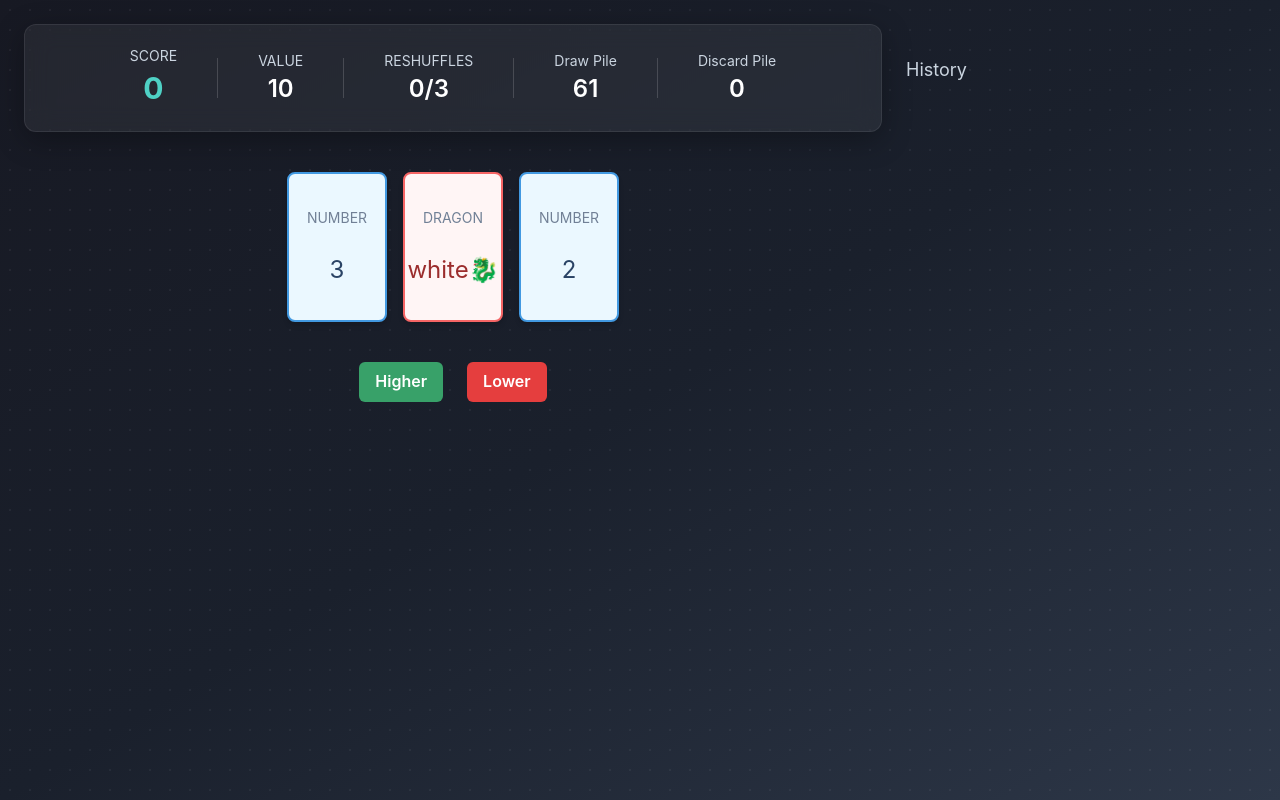
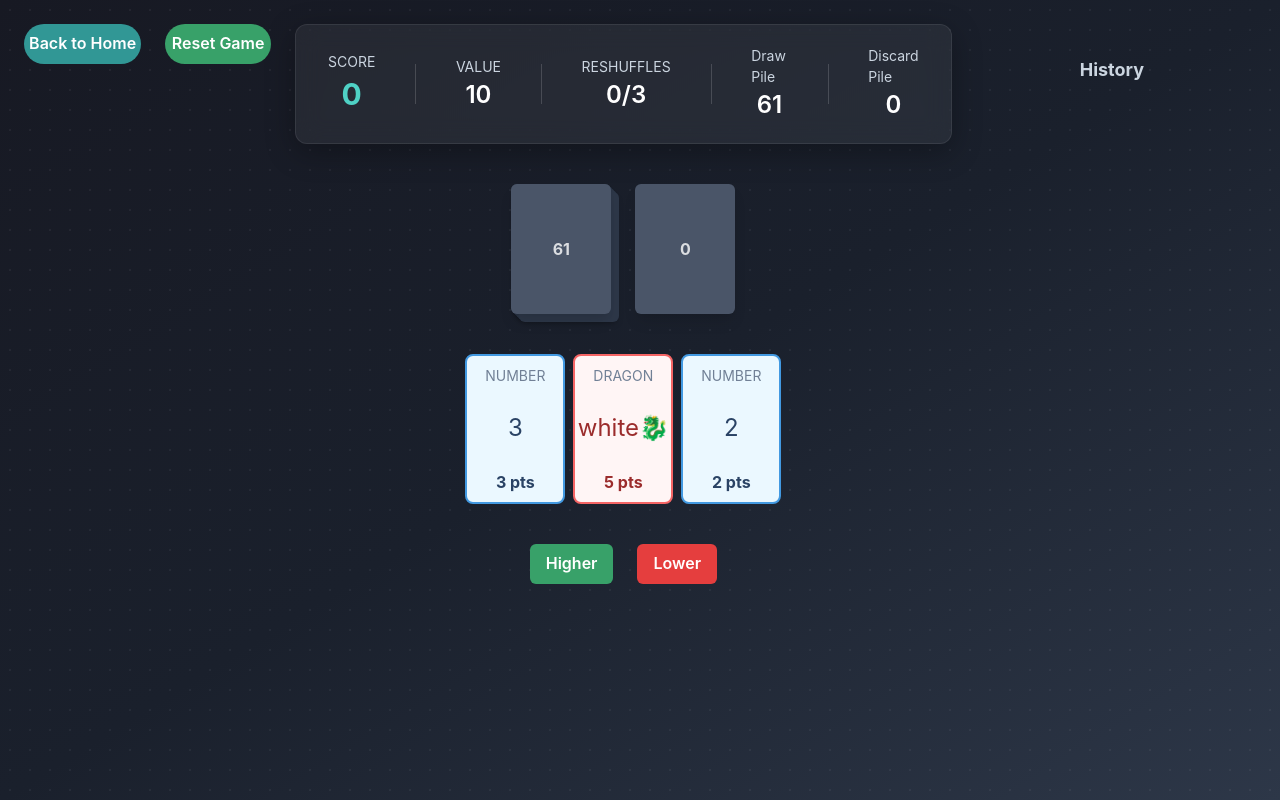
Before and after one commit to AsimAliMurtaza/hand-betting-game, a Next.js app: page /game in a window 1280 px wide. Built offline with nearby package versions, Linux system fonts and the light colour scheme.

Commit message:
ui(animations): added subtle animations in gameboard, added navigation and reset button

```diff
--- a/src/app/page.tsx
+++ b/src/app/page.tsx
@@ -31,10 +31,11 @@ export default function Home() {
         </Heading>
 
         <Button
-          colorScheme="teal"
+          colorScheme="green"
           px={10}
           py={6}
           fontSize="lg"
+          borderRadius="full"
           onClick={() => router.push("/game")}
           _hover={{ transform: "scale(1.05)", boxShadow: "lg" }}
           transition="all 0.2s ease"
--- /dev/null
+++ b/src/components/DeckStack.tsx
@@ -0,0 +1,46 @@
+import { Box, Text } from "@chakra-ui/react";
+import { motion } from "framer-motion";
+
+const MotionBox = motion(Box);
+
+export default function DeckStack({ count }: { count: number }) {
+  const layers = Math.min(5, Math.floor(count / 5));
+
+  return (
+    <Box position="relative" w="100px" h="130px">
+      {[...Array(layers)].map((_, i) => (
+        <Box
+          key={i}
+          position="absolute"
+          top={`${i * 2}px`}
+          left={`${i * 2}px`}
+          w="100px"
+          h="130px"
+          bg="gray.700"
+          borderRadius="md"
+          boxShadow="md"
+        />
+      ))}
+
+      <MotionBox
+        position="absolute"
+        w="100px"
+        h="130px"
+        bg="gray.600"
+        borderRadius="md"
+        boxShadow="lg"
+        display="flex"
+        alignItems="center"
+        justifyContent="center"
+        initial={{ scale: 1 }}
+        animate={{ scale: [1, 1.05, 1] }}
+        transition={{ duration: 0.3 }}
+        key={count}
+      >
+        <Text color="whiteAlpha.800" fontWeight="bold">
+          {count}
+        </Text>
+      </MotionBox>
+    </Box>
+  );
+}
--- /dev/null
+++ b/src/components/DiscardStack.tsx
@@ -0,0 +1,5 @@
+import DeckStack from "./DeckStack";
+
+export default function DiscardStack({ count }: { count: number }) {
+  return <DeckStack count={count} />;
+}
--- a/src/components/GameBoard.tsx
+++ b/src/components/GameBoard.tsx
@@ -1,11 +1,17 @@
-import { Box, VStack, HStack } from "@chakra-ui/react";
+import { Box, VStack, HStack, Text, Button } from "@chakra-ui/react";
 import HandView from "./HandView";
 import Controls from "./Controls";
 import ScorePanel from "./ScorePanel";
 import HistoryView from "./HistoryView";
 import { useGameStore } from "@/stores/store";
+import DeckStack from "@/components/DeckStack";
+import DiscardStack from "@/components/DiscardStack";
+import { useRouter } from "next/navigation";
+
 export default function GameBoard() {
-  const { currentHand, history } = useGameStore();
+  const { currentHand, history, drawPile, discardPile, startGame } =
+    useGameStore();
+  const router = useRouter();
 
   return (
     <Box
@@ -17,10 +23,21 @@ export default function GameBoard() {
       gap={6}
       alignItems="flex-start"
     >
+      <Button onClick={() => router.push("/")} borderRadius="full" variant="solid" colorScheme="teal">
+        Back to Home
+      </Button>
+      <Button onClick={() => startGame()} borderRadius="full" variant="solid" colorScheme="green">
+        Reset Game
+      </Button>
+
       <Box flex="1">
         <VStack spacing={6} align="stretch">
           <ScorePanel />
 
+          <HStack spacing={6} justify="center" mt={4} mb={4}>
+            <DeckStack count={drawPile.length} />
+            <DiscardStack count={discardPile.length} />
+          </HStack>
           <HStack justify="center">
             <HandView hand={currentHand} />
           </HStack>
--- a/src/components/GameOverModal.tsx
+++ b/src/components/GameOverModal.tsx
@@ -11,7 +11,7 @@ import { useGameStore } from "@/stores/store";
 import { useRouter } from "next/navigation";
 
 export default function GameOverModal() {
-  const { isGameOver, score, startGame } = useGameStore();
+  const { isGameOver, score, startGame, gameOverReason } = useGameStore();
   const router = useRouter();
 
   return (
@@ -27,7 +27,12 @@ export default function GameOverModal() {
         <ModalHeader>Game Over</ModalHeader>
 
         <ModalBody display="flex" flexDirection="column" alignItems="center">
-          <Text>Final Score: {score}</Text>
+          <Text fontSize="lg" mb={4}>
+            Reason: {gameOverReason}
+          </Text>
+          <Text fontSize="xl" mb={4}>
+            Your final score is {score}!
+          </Text>
 
           <Button mt={4} onClick={startGame}>
             Play Again
--- a/src/components/HandView.tsx
+++ b/src/components/HandView.tsx
@@ -1,15 +1,26 @@
 import { HStack } from "@chakra-ui/react";
 import TileCard from "./TileCard";
 import { Tile } from "@/types/types";
+import { AnimatePresence, motion } from "framer-motion";
+import { useGameStore } from "@/stores/store";
 
 export default function HandView({ hand }: { hand: Tile[] }) {
+  const { tileValues } = useGameStore();
   return (
-    <HStack mt={4} justify="center" spacing={4} wrap="wrap" >
-      {hand.map((tile) => (
-        <>
-        <TileCard key={tile.id} tile={tile} />
-        </>
-      ))}
-    </HStack>
+    <AnimatePresence mode="wait">
+      <HStack>
+        {hand.map((tile) => (
+          <motion.div
+            key={tile.id}
+            initial={{ opacity: 0, y: 30 }}
+            animate={{ opacity: 1, y: 0 }}
+            exit={{ opacity: 0, y: -30 }}
+            transition={{ duration: 0.25 }}
+          >
+            <TileCard key={tile.id} tile={tile} tileValues={tileValues} />
+          </motion.div>
+        ))}
+      </HStack>
+    </AnimatePresence>
   );
 }
--- a/src/components/HistoryView.tsx
+++ b/src/components/HistoryView.tsx
@@ -1,20 +1,18 @@
 import { Box, Text, VStack, HStack } from "@chakra-ui/react";
 import TileCard from "./TileCard";
 import { Tile } from "@/types/types";
+import { useGameStore } from "@/stores/store";
 
 type HistoryItem = {
   hand: Tile[];
   value: number;
 };
 
-export default function HistoryView({
-  history,
-}: {
-  history: HistoryItem[];
-}) {
+export default function HistoryView({ history }: { history: HistoryItem[] }) {
+  const { tileValues } = useGameStore();
   return (
     <Box mt={8} w="100%">
-      <Text fontSize="lg" mb={3} color="gray.300">
+      <Text fontSize="lg" mb={3} color="gray.300" fontWeight="bold" textAlign="center">
         History
       </Text>
 
@@ -40,14 +38,12 @@ export default function HistoryView({
                 #{history.length - index}
               </Text>
 
-              <Text fontWeight="semibold">
-                {item.value}
-              </Text>
+              <Text fontWeight="semibold">{item.value}</Text>
             </HStack>
 
             <HStack spacing={2} flexWrap="wrap">
               {item.hand.map((tile) => (
-                <TileCard key={tile.id} tile={tile} />
+                <TileCard key={tile.id} tile={tile} tileValues={tileValues} />
               ))}
             </HStack>
           </Box>
--- a/src/components/TileCard.tsx
+++ b/src/components/TileCard.tsx
@@ -1,7 +1,10 @@
 import { Box, Text, VStack } from "@chakra-ui/react";
 import { Tile } from "@/types/types";
+import { motion } from "framer-motion";
 
-export default function TileCard({ tile }: { tile: Tile }) {
+const MotionBox = motion(Box);
+
+export default function TileCard({ tile, tileValues }: { tile: Tile; tileValues: Record<string, number> }) {
   const getStyles = () => {
     if (tile.type === "number") {
       return {
@@ -29,7 +32,7 @@ export default function TileCard({ tile }: { tile: Tile }) {
   const styles = getStyles();
 
   return (
-    <Box
+    <MotionBox
       w="100px"
       h="150px"
       borderWidth="2px"
@@ -39,13 +42,9 @@ export default function TileCard({ tile }: { tile: Tile }) {
       display="flex"
       alignItems="center"
       justifyContent="center"
-      boxShadow="md"
-      transition="all 0.2s ease"
-
-      _hover={{
-        transform: "translateY(-4px) scale(1.05)",
-        boxShadow: "lg",
-      }}
+      animate={{ opacity: 1, y: 0, scale: 1 }}
+      transition={{ duration: 0.3 }}
+      whileHover={{ scale: 1.08, y: -5 }}
     >
       <VStack spacing={6} textAlign="center">
         <Text fontSize="sm" color="gray.500">
@@ -55,8 +54,12 @@ export default function TileCard({ tile }: { tile: Tile }) {
         <Text fontSize="2xl" color={styles.color}>
           {formatLabel(tile.label)}
         </Text>
+
+        <Text fontSize="md" color={styles.color} fontWeight="bold">
+          {tileValues[tile.label] !== undefined ? `${tileValues[tile.label]} pts` : `${tile.label} pts`}
+        </Text>
       </VStack>
-    </Box>
+    </MotionBox>
   );
 }
 
--- a/src/stores/store.ts
+++ b/src/stores/store.ts
@@ -33,6 +33,8 @@ export const useGameStore = create<GameState>((set, get) => ({
     const remaining = deck.slice(HAND_SIZE);
 
     const initialHandValue = calculateHandValue(firstHand, INITIAL_TILE_VALUES);
+
+    console.log("Starting game with hand:", firstHand, "Value:", initialHandValue);
 
     set({
       drawPile: remaining,
@@ -92,6 +94,8 @@ export const useGameStore = create<GameState>((set, get) => ({
     }
 
     const updatedTileValues = updateTileValues(newHand, tileValues, isWin);
+    console.log("Placed bet:", bet, "New hand:", newHand, "New value:", newValue, "Win:", isWin);
+    console.log("Updated tile values:", updatedTileValues);
     const hitTileLimit = checkTileLimits(updatedTileValues);
 
     set({
--- a/src/utils/reshuffle.ts
+++ b/src/utils/reshuffle.ts
@@ -1,5 +1,4 @@
 import { Tile } from "@/types/types";
-import { createTiles } from "./createTiles";
 import { shuffle } from "./shuffle";
 
 export function reshuffleIfNeeded(
```
Also changed, not shown: src/components/Leaderboard.tsx (+10 -3 lines).
